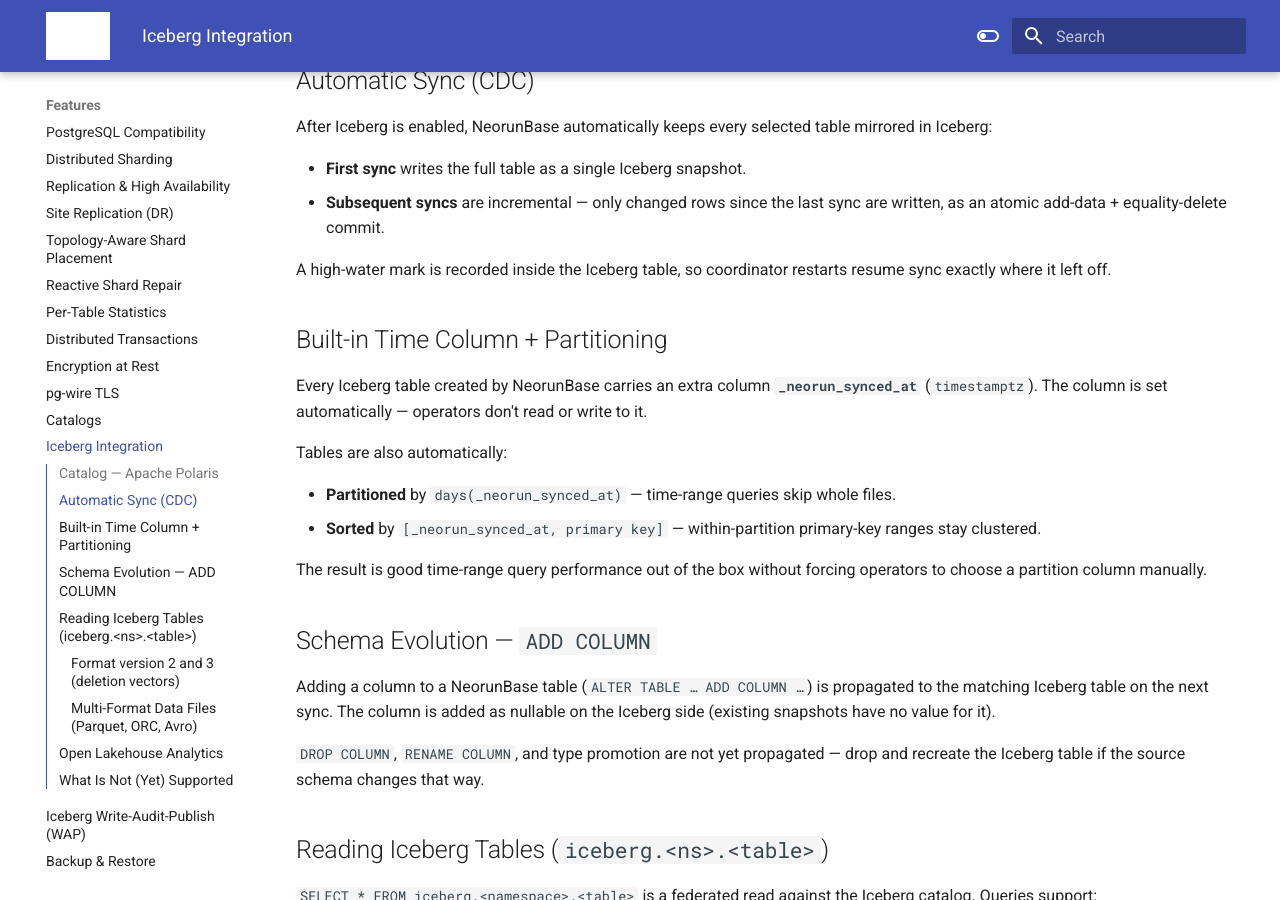
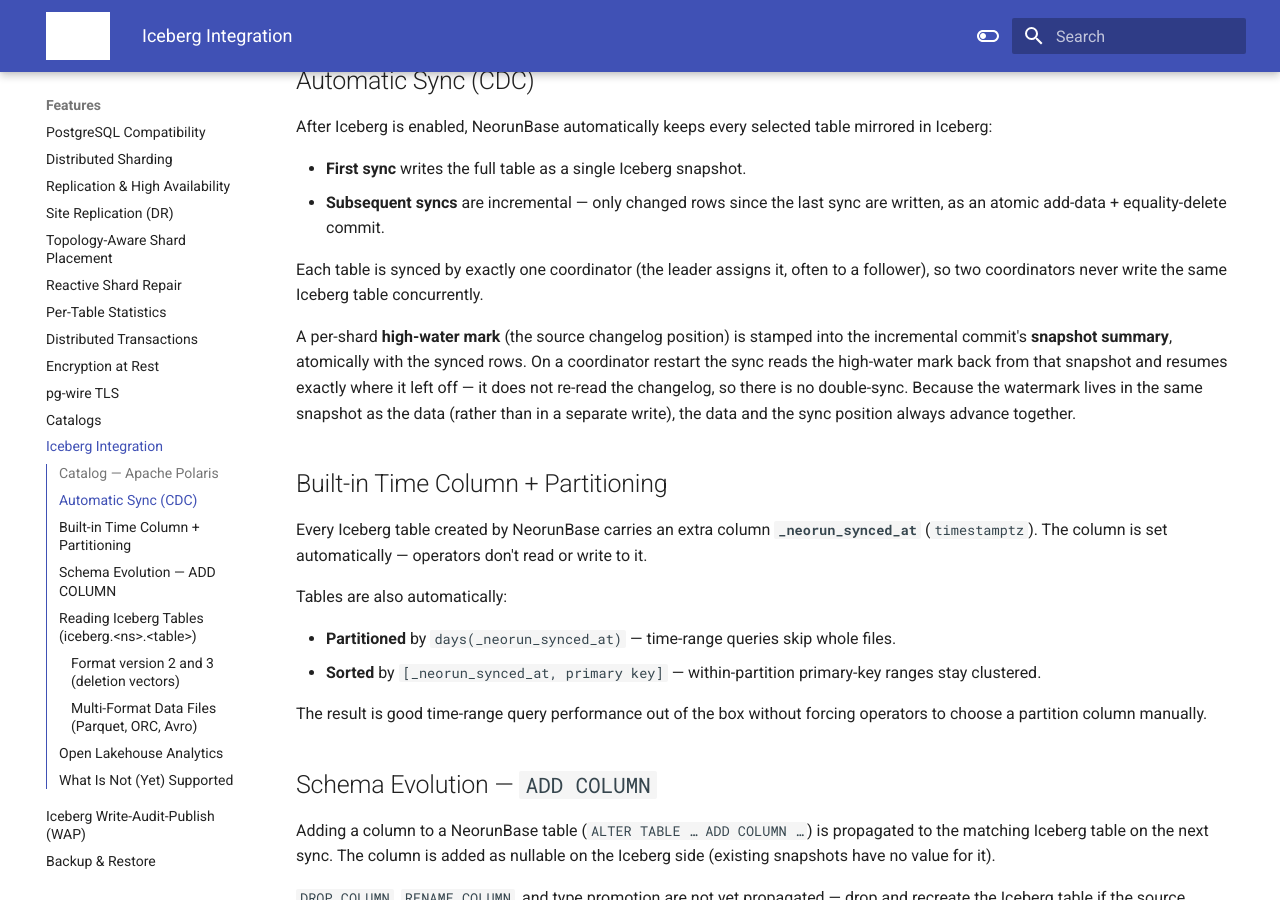
Before and after one commit to cloudcheflabs/neorunbase-docs, an MkDocs documentation site: the page built from docs/features/iceberg-integration.md, in a window 1280 px wide and 900 px high, scrolled down 797 px. Built offline with MkDocs 1.6.1 and Material for MkDocs 9.7.7, drawn with Linux system fonts in a browser that asks for light colours; the version menu is left out; grey boxes are pictures that could not be loaded.

Commit message:
iceberg: document atomic high-water mark in snapshot summary (restart-safe CDC sync, no double-sync)
Co-Authored-By: Claude Opus 4.8 (1M context) <noreply@anthropic.com>

```diff
--- a/docs/features/iceberg-integration.md
+++ b/docs/features/iceberg-integration.md
@@ -25,7 +25,9 @@ After Iceberg is enabled, NeorunBase automatically keeps every selected table mi
 - **First sync** writes the full table as a single Iceberg snapshot.
 - **Subsequent syncs** are incremental — only changed rows since the last sync are written, as an atomic add-data + equality-delete commit.
 
-A high-water mark is recorded inside the Iceberg table, so coordinator restarts resume sync exactly where it left off.
+Each table is synced by exactly one coordinator (the leader assigns it, often to a follower), so two coordinators never write the same Iceberg table concurrently.
+
+A per-shard **high-water mark** (the source changelog position) is stamped into the incremental commit's **snapshot summary**, atomically with the synced rows. On a coordinator restart the sync reads the high-water mark back from that snapshot and resumes exactly where it left off — it does not re-read the changelog, so there is no double-sync. Because the watermark lives in the same snapshot as the data (rather than in a separate write), the data and the sync position always advance together.
 
 ## Built-in Time Column + Partitioning
 
```
